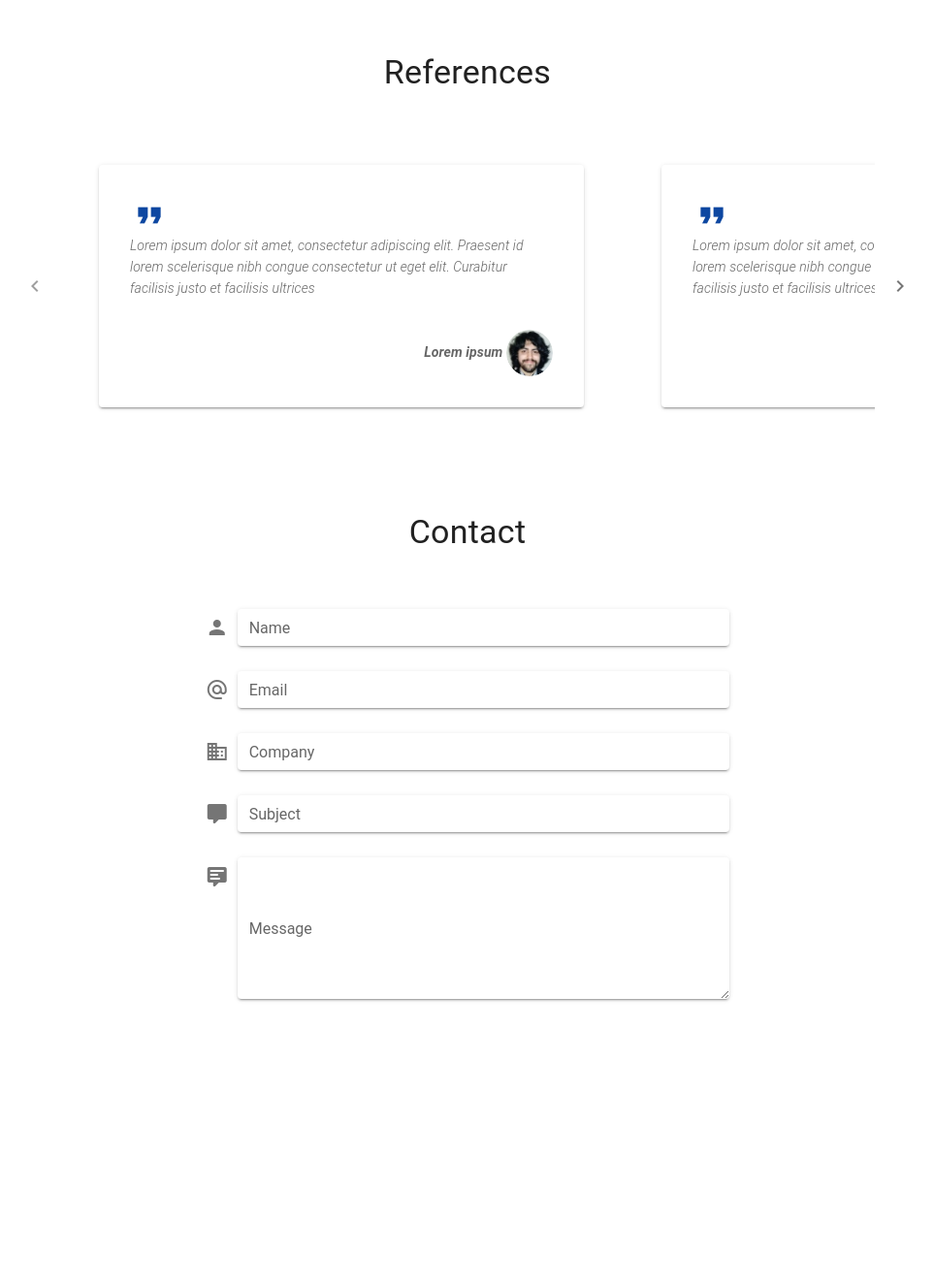
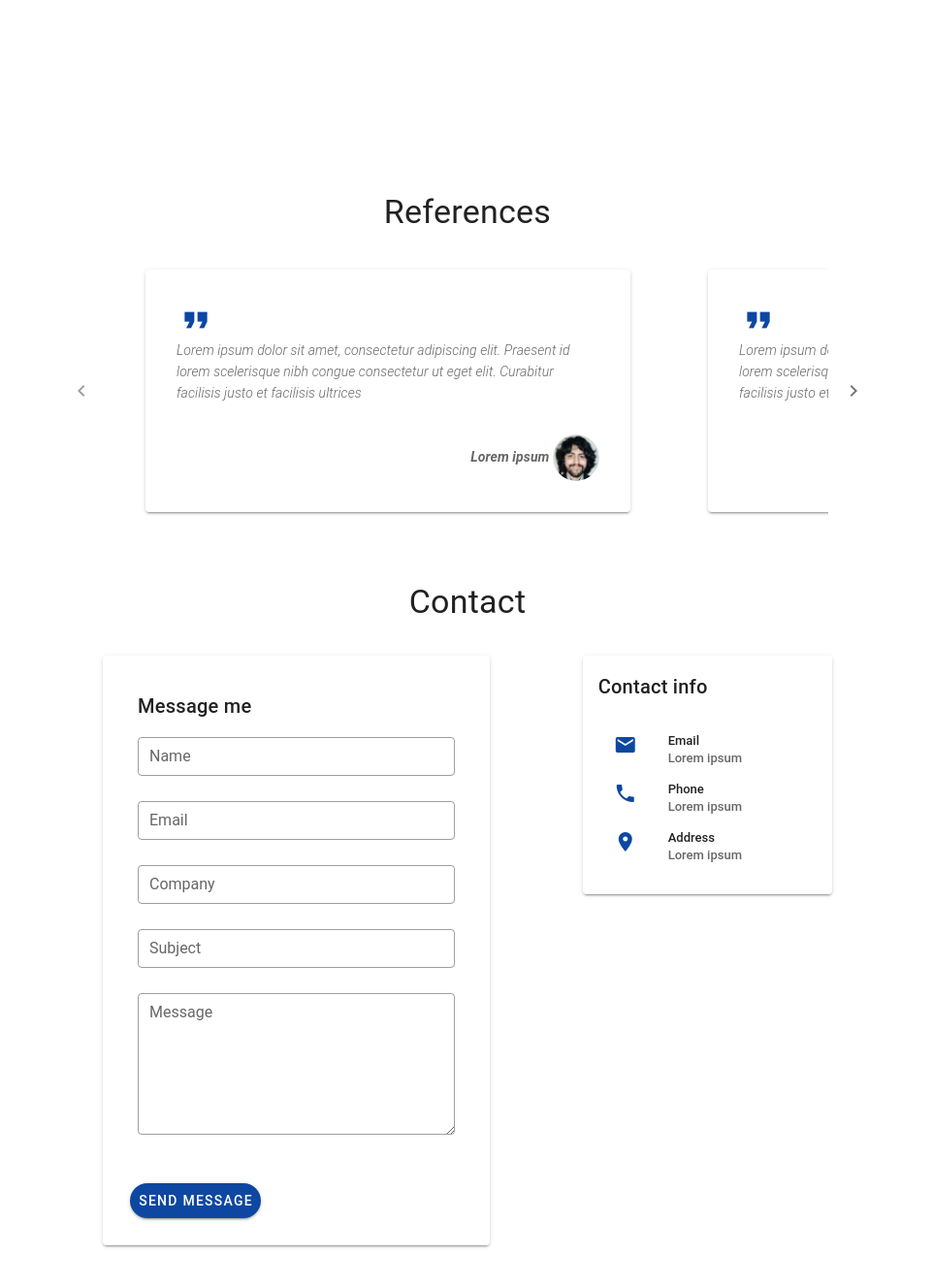
Before and after one commit to alfredo-baquedano/cv, a Vue app: page / in a window 1280 px wide. Shown: the part 4388-5714 px from the top of the page at 97% size, without its empty margins (286-1249 px from the left). Before the commit the page ends 5488 px from the top, so only its background shows below. Built offline with nearby package versions, Linux system fonts and the light colour scheme; a small style sheet from the web is missing.

Commit message:
complete contact section

```diff
--- a/src/views/Contact.vue
+++ b/src/views/Contact.vue
@@ -3,38 +3,93 @@
     <v-row justify="center">
       <h1 class="display-1 mb-12">Contact</h1>
     </v-row>
-    <v-row justify="center">
-      <v-col cols="7">
+    <v-row no-gutters justify="center" class="px-12 pb-12">
+      <v-col cols="7" class="px-12">
+        <v-card class="pa-5">
+          <v-card-title>
+            Message me
+          </v-card-title>
+          <v-card-text>
             <v-text-field
-          prepend-icon="mdi-account"
               label="Name"
               dense
-          solo
+              outlined
             ></v-text-field>
             <v-text-field
-          prepend-icon="mdi-at"
               label="Email"
               dense
-          solo
+              outlined
             ></v-text-field>
             <v-text-field
-          prepend-icon="mdi-domain"
               label="Company"
               dense
-          solo
+              outlined
             ></v-text-field>
             <v-text-field
-          prepend-icon="mdi-comment"
               label="Subject"
               dense
-          solo
+              outlined
             ></v-text-field>
             <v-textarea
-          prepend-icon="mdi-comment-text"
               label="Message"
               dense
-          solo
+              outlined
             ></v-textarea>
+          </v-card-text>
+          <v-card-actions>
+            <v-btn rounded color="primary">send message</v-btn>
+          </v-card-actions>
+        </v-card>
+      </v-col>
+      <v-col cols="5" class="px-12">
+        <v-card>
+          <v-card-title>
+            Contact info
+          </v-card-title>
+          <v-card-text>
+            <v-list dense color="transparent">
+              <v-list-item>
+                <v-list-item-icon>
+                  <v-icon color="primary">mdi-email</v-icon>
+                </v-list-item-icon>
+                <v-list-item-content>
+                  <v-list-item-title>
+                    Email
+                  </v-list-item-title>
+                  <v-list-item-subtitle>
+                    Lorem ipsum
+                  </v-list-item-subtitle>
+                </v-list-item-content>
+              </v-list-item>
+              <v-list-item>
+                <v-list-item-icon>
+                  <v-icon color="primary">mdi-phone</v-icon>
+                </v-list-item-icon>
+                <v-list-item-content>
+                  <v-list-item-title>
+                    Phone
+                  </v-list-item-title>
+                  <v-list-item-subtitle>
+                    Lorem ipsum
+                  </v-list-item-subtitle>
+                </v-list-item-content>
+              </v-list-item>
+              <v-list-item>
+                <v-list-item-icon>
+                  <v-icon color="primary">mdi-map-marker</v-icon>
+                </v-list-item-icon>
+                <v-list-item-content>
+                  <v-list-item-title>
+                    Address
+                  </v-list-item-title>
+                  <v-list-item-subtitle>
+                    Lorem ipsum
+                  </v-list-item-subtitle>
+                </v-list-item-content>
+              </v-list-item>
+            </v-list>
+          </v-card-text>
+        </v-card>
       </v-col>
     </v-row>
   </div>
--- a/src/views/Projects.vue
+++ b/src/views/Projects.vue
@@ -1,7 +1,29 @@
 <template>
-  <div class="projects" style="height: 600px">
+  <div class="projects">
     <v-row justify="center">
       <h1 class="display-1 mb-12">Projects</h1>
     </v-row>
+    <v-row no-gutters class="px-12">
+      <v-carousel
+        cycle
+        height="600"
+        hide-delimiter-background
+        show-arrows-on-hover>
+        <v-carousel-item
+          v-for="(i) in 5"
+          :key="i">
+          <v-row>
+            <v-col>
+              <v-list>
+
+              </v-list>
+            </v-col>
+            <v-col>
+              <v-img></v-img>
+            </v-col>
+          </v-row>
+        </v-carousel-item>
+      </v-carousel>
+    </v-row>
   </div>
 </template>
--- a/src/views/References.vue
+++ b/src/views/References.vue
@@ -5,11 +5,12 @@
     <v-row justify="center">
       <h1 class="display-1 mb-12">References</h1>
     </v-row>
+    <v-row no-gutters class="px-12">
       <v-slide-group
         multiple
         show-arrows>
         <v-slide-item
-        class="ma-10"
+          class="mx-10 my-1"
           v-for="(reference, index) in references"
           :key="index"
           v-slot:default="{ active, toggle }"
@@ -31,6 +32,7 @@
           </v-card>
         </v-slide-item>
       </v-slide-group>
+    </v-row>
   </div>
 </template>
 <script>
```
Lines whose indentation alone changed are shown as unchanged.
